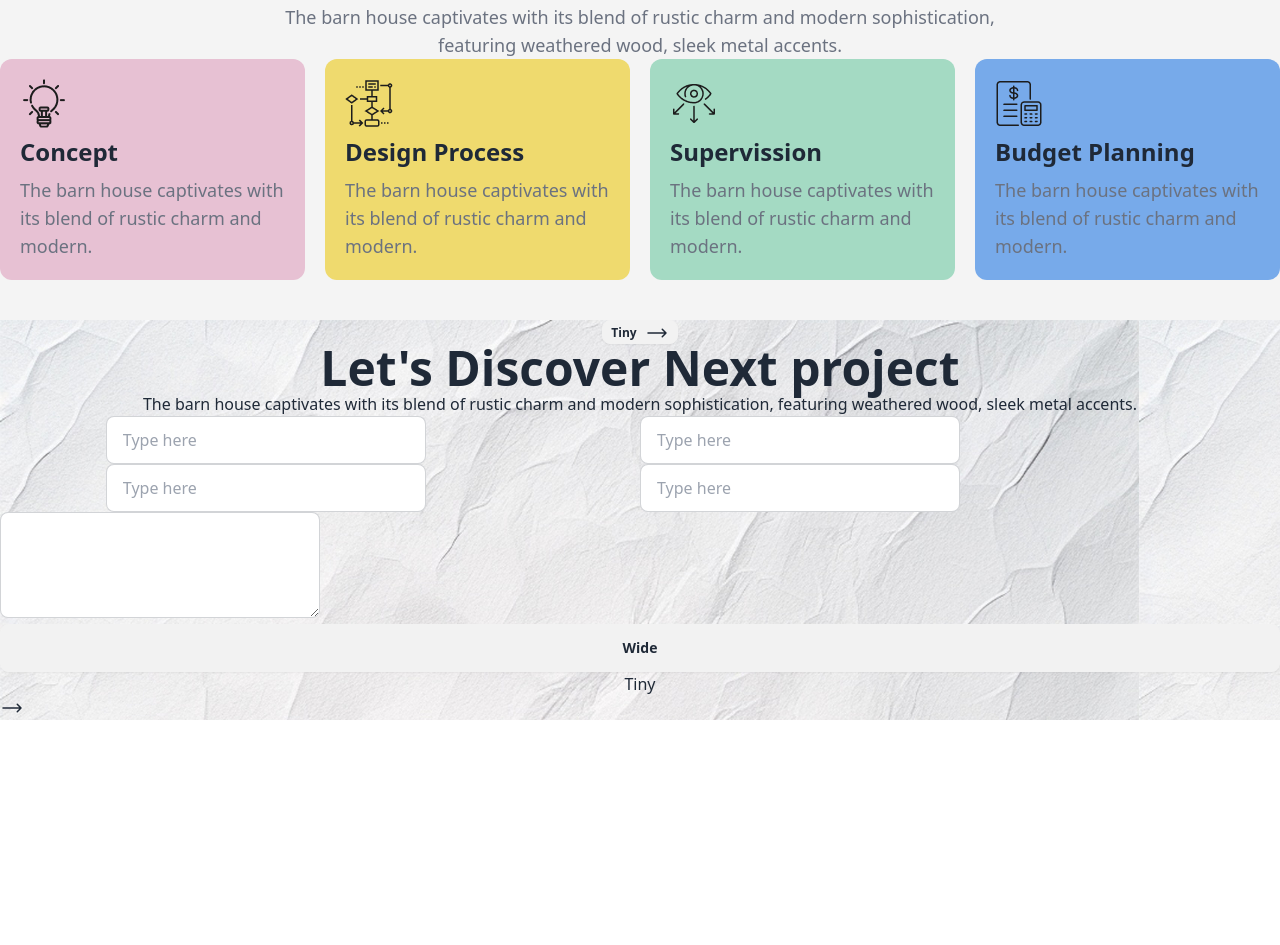
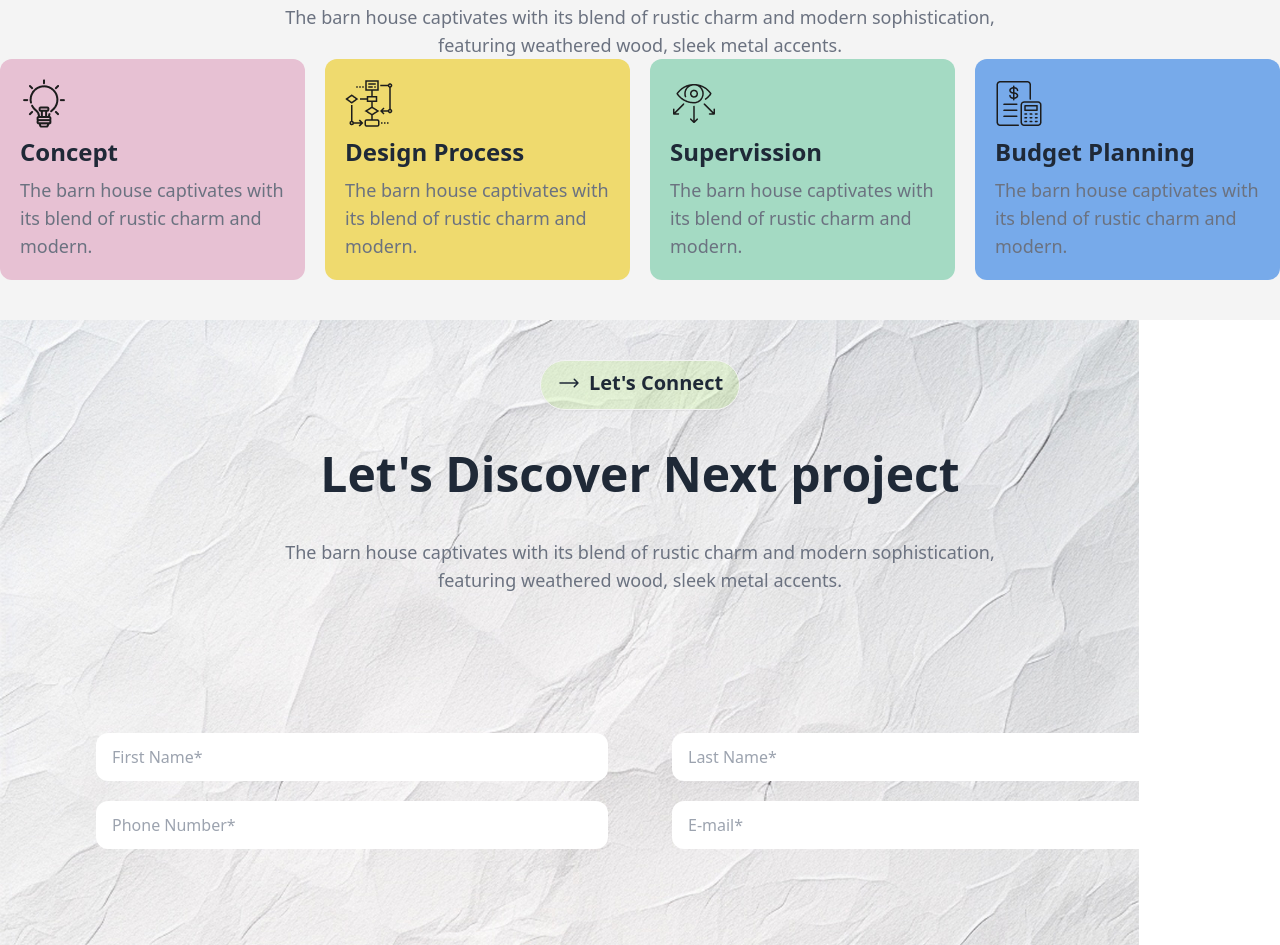
Before and after one commit to ZiayulHaqueRahim/Assignment3_B10, a plain HTML site: page index.html in a window 1280 px wide. Shown: the part 1839-2784 px from the top of the page. Before the commit the page ends 2559 px from the top, so only its background shows below. Drawn offline with nearby package versions, Linux system fonts and the light colour scheme; a web font is replaced by a local one.

Commit message:
completed form section

```diff
--- a/index.html
+++ b/index.html
@@ -269,40 +269,63 @@
 
     </section>
     <footer>
-        <div class="format bg-img  flex flex-col">
-          <div class="flex flex-col justify-center items-center">
-            <button class="btn btn-xs">Tiny<svg xmlns="http://www.w3.org/2000/svg" fill="none" viewBox="0 0 24 24" stroke-width="1.5" stroke="currentColor" class="size-6">
+        <div class="format bg-img bg-no-repeat hidden md:block">
+          <div class=" mx-auto px-16 grid grid-rows-4">
+            <div class="flex flex-col justify-center items-center text-center py-10 gap-10">
+              <button class="btn btn-xs font-bold text-xl rounded-full px-4 pt-2 pb-10  bg-[#ABEF5F33]"><svg xmlns="http://www.w3.org/2000/svg" fill="none" viewBox="0 0 24 24" stroke-width="1.5" stroke="currentColor" class="size-6">
                 <path stroke-linecap="round" stroke-linejoin="round" d="M17.25 8.25 21 12m0 0-3.75 3.75M21 12H3" />
-            </svg>
+              </svg>Let's Connect
               </button>
-            <h1 class="text-5xl font-extrabold">Let's Discover Next project</h1>
-            <p>The barn house captivates with its blend of rustic charm and modern
-              sophistication, featuring weathered wood, sleek metal accents.
+              <h1 class="text-3xl md:text-5xl font-bold">Let's Discover Next project</h1>
+              <p class="text-lg text-gray-500">The barn house captivates with its blend of rustic charm and modern
+                sophistication,
+                <br> featuring weathered wood, sleek metal accents.
               </p>
             </div>
-          <div class="flex flex-row justify-center items-center">
-            <div>
-              <input type="text" placeholder="Type here" class="input input-bordered w-full max-w-xs" />
-              <input type="text" placeholder="Type here" class="input input-bordered w-full max-w-xs" />
+            <div class="grid grid-cols-2 justify-center  text-center items-center px-0">
+              <div class="flex flex-col  gap-5  justify-center text-center  items-center rounded-xl">
+                <input type="text" placeholder="First Name*" class="input input-bordered  border-none rounded-xl w-full max-w-44 md:max-w-lg" />
+                <input  type="text" placeholder="Phone Number*" class="input input-bordered border-none rounded-xl w-full max-w-44 md:max-w-lg" />
               </div>
-            <div>
-              <input type="text" placeholder="Type here" class="input input-bordered w-full max-w-xs" />
-              <input type="text" placeholder="Type here" class="input input-bordered w-full max-w-xs" />
+              <div class="flex flex-col gap-5  rounded-xl justify-center text-center items-center border-none">
+                <input type="text" placeholder="Last Name*" class="input input-bordered border-none rounded-xl w-full max-w-44 md:max-w-lg" />
+                <input type="text" placeholder="E-mail*" class="input input-bordered border-none rounded-xl w-full max-w-44 md:max-w-lg" />
               </div>
             </div>
-          <div>
+            <div class="mx-auto text-center justify-center item-center">
               <textarea
-                      placeholder="Bio"
-                      class="textarea textarea-bordered textarea-lg w-full text-center  max-w-xs">
+                        placeholder=""
+                        class="textarea  border-none textarea-bordered textarea-4xl w-full text-center rounded-xl max-w-3xl" rows="10xl" cols="70xl">
               </textarea>
             </div>
             <div class="text-center">
-            <button class="btn btn-block ">Wide</button>Tiny<svg xmlns="http://www.w3.org/2000/svg" fill="none" viewBox="0 0 24 24" stroke-width="1.5" stroke="currentColor" class="size-6 max-w-500px">
-              <path stroke-linecap="round" stroke-linejoin="round" d="M17.25 8.25 21 12m0 0-3.75 3.75M21 12H3" />
+              <button class="btn px-96 rounded-full bg-[#ABEF5F]">Send Mail<svg xmlns="http://www.w3.org/2000/svg" fill="none" viewBox="0 0 24 24" stroke-width="1.5" stroke="white" class="size-5 rounded-full bg-footer-bg-clr  font-bold">
+                <path stroke-linecap="round" stroke-linejoin="round" d="m4.5 19.5 15-15m0 0H8.25m11.25 0v11.25" />
               </svg>
               </button>
             </div>
           </div>
+        </div>
+        <div class="block md:hidden bg-img format mt-10 my-5">
+          <div cl="py-5">
+            <input type="text" placeholder="First Name*" class="input input-bordered border-none rounded-xl w-1/2 max-w-44 md:max-w-36 py-5" />
+            <input type="text" placeholder="Last Name*" class="input input-bordered border-none rounded-xl w-1/2 max-w-44 md:max-w-36 py-5" />
+          </div>
+          <div class="py-5">
+
+            <input type="text" placeholder="phone no*" class="input input-bordered border-none rounded-xl w-1/2 max-w-44 py-5 " />
+            <input type="text" placeholder="e-mail*" class="input input-bordered border-none rounded-xl w-1/2 max-w-44 py-5 " />
+          </div>
+          </div>
+          <div class=" block format bg-img md:hidden by-10">
+            <input
+              type="text"
+              placeholder="Type here"
+              class="input input-bordered input-lg w-full  border-none max-w-sm px-10 py-10" />
+          </div>
+        </div>
+
+
         <div class="contact">
 
         </div>
```
Lines whose indentation alone changed are shown as unchanged.
